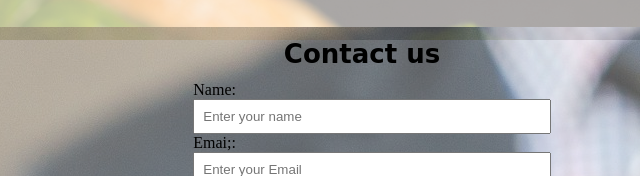
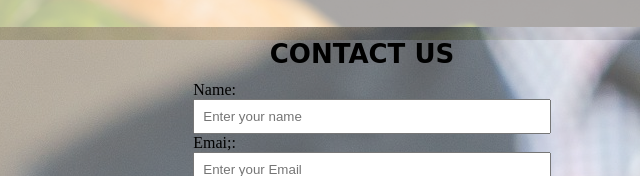
Before and after one commit to khush203008/Project1, a plain HTML site: page index.html in a window 1280 px wide. Shown: the part 1089-1265 px from the top of the page, 278-918 px from the left. Drawn offline with Linux system fonts and the light colour scheme.

Commit message:
Update index.html

```diff
--- a/index.html
+++ b/index.html
@@ -71,7 +71,7 @@
         </div>
     </section>
     <section id="contact">
-        <h1 class="h-primary">Contact us</h1>
+        <h1 class="h-primary">CONTACT US</h1>
         <div id="contact-box">
             <form action="">
                 <div class="form-group">
```
